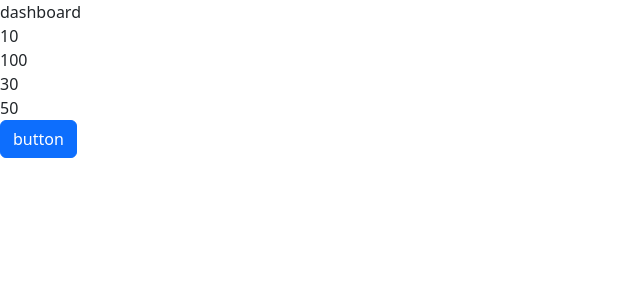
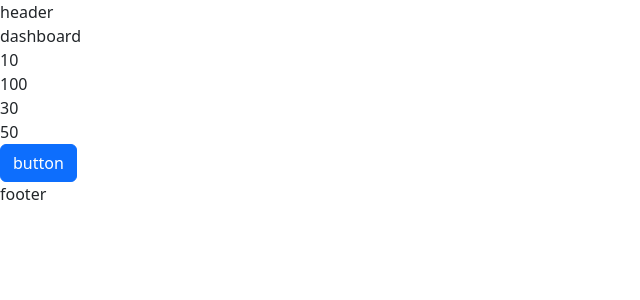
Before and after one commit to han-byul-yang/Next_Practice, a Next.js app: page /dashboard in a window 1280 px wide. Shown: the top 300 px of the page, without its empty margins (0-640 px from the left). Built offline with nearby package versions, Linux system fonts and the light colour scheme; data requests are answered from the project's data file.

Commit message:
Feat: setting layout of pages

```diff
--- /dev/null
+++ b/components/Footer/index.tsx
@@ -0,0 +1,5 @@
+const Footer = () => {
+  return <footer>footer</footer>
+}
+
+export default Footer
--- /dev/null
+++ b/components/Header/index.tsx
@@ -0,0 +1,5 @@
+const Header = () => {
+  return <header>header</header>
+}
+
+export default Header
--- a/pages/_app.tsx
+++ b/pages/_app.tsx
@@ -1,9 +1,29 @@
+import { NextPage } from 'next'
+import type { AppProps } from 'next/app'
+import { ReactElement, ReactNode } from 'react'
+
+import Header from '../components/Header'
+import Footer from '../components/Footer'
+
 import '../styles/globals.css'
 import 'bootstrap/dist/css/bootstrap.min.css'
-import type { AppProps } from 'next/app'
 
-const MyApp = ({ Component, pageProps }: AppProps) => {
-  return <Component {...pageProps} />
+export type NextPageWithLayout<P = {}, IP = P> = NextPage<P, IP> & {
+  getLayout?: (page: ReactElement) => ReactNode
 }
 
-export default MyApp
+type AppPropsWithLayout = AppProps & {
+  Component: NextPageWithLayout
+}
+
+export default function MyApp({ Component, pageProps }: AppPropsWithLayout) {
+  const getLayout = Component.getLayout ?? ((page) => page)
+
+  return getLayout(
+    <>
+      <Header />
+      <Component {...pageProps} />
+      <Footer />
+    </>
+  )
+}
```
Also changed, not shown: pages/advertisement/index.tsx (added, +18 -0 lines).
